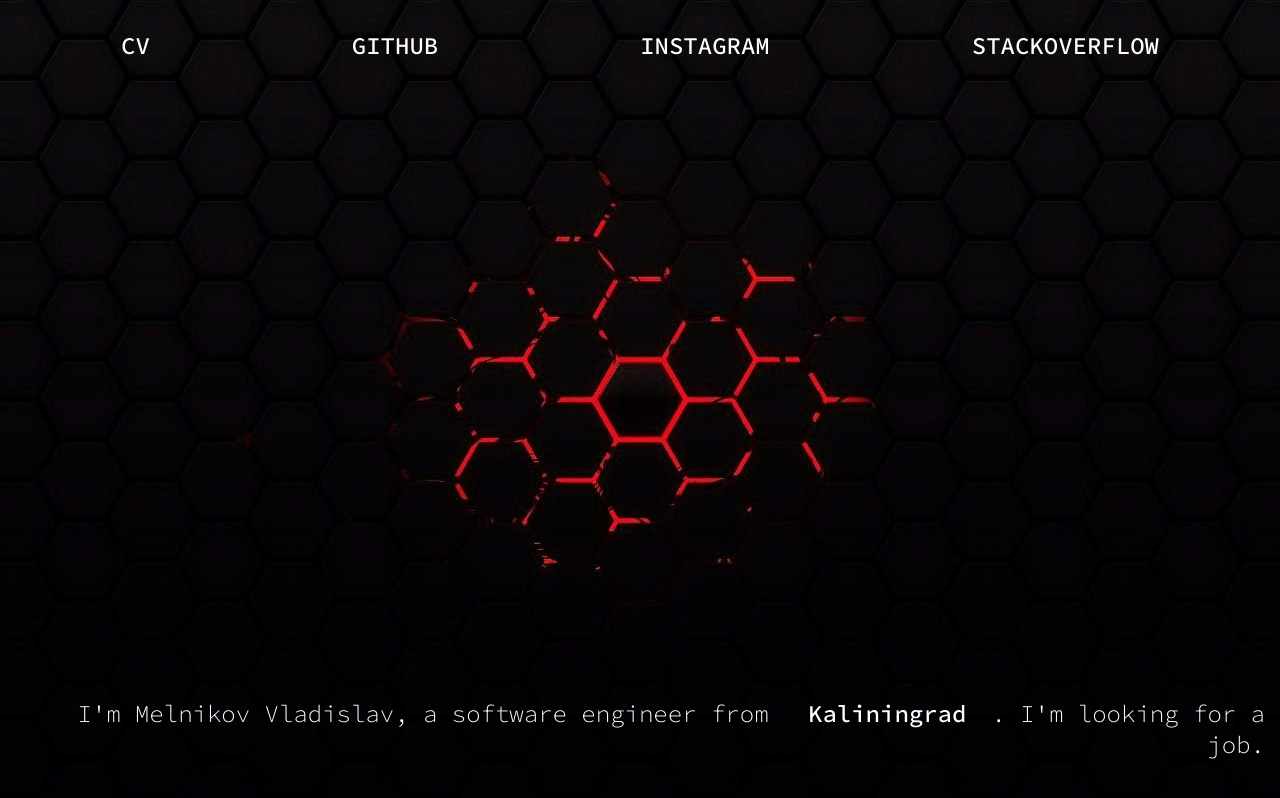
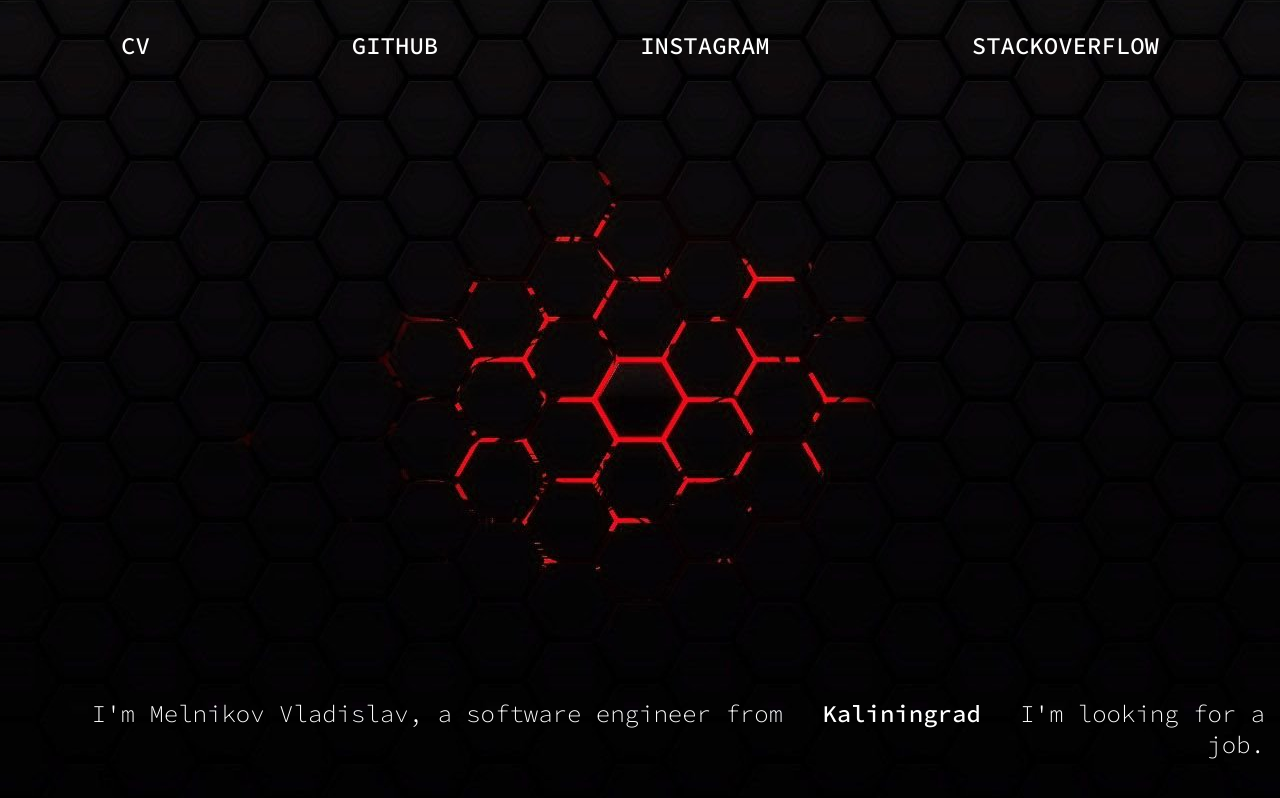
Before and after one commit to melnik10/melnikov, a plain HTML site: page index.html in a window 1280 px wide. Drawn offline with Linux system fonts and the light colour scheme.

Commit message:
refactor

```diff
--- a/index.html
+++ b/index.html
@@ -23,7 +23,7 @@
         </div>
     </header>
     <footer class="footer">
-        <span>I'm Melnikov Vladislav, a software engineer from <a href="https://www.google.ru/maps/place/%D0%9A%D0%B0%D0%BB%D0%B8%D0%BD%D0%B8%D0%BD%D0%B3%D1%80%D0%B0%D0%B4,+%D0%9A%D0%B0%D0%BB%D0%B8%D0%BD%D0%B8%D0%BD%D0%B3%D1%80%D0%B0%D0%B4%D1%81%D0%BA%D0%B0%D1%8F+%D0%BE%D0%B1%D0%BB./@54.7115893,20.3944905,12z/data=!3m1!4b1!4m5!3m4!1s0x46e33d8d4b7c21a9:0x5050960016126ed3!8m2!3d54.7104264!4d20.4522144?hl=ru" target="_blank" class="link" >Kaliningrad</a>. I'm looking for a job.</span>
+        <span>I'm Melnikov Vladislav, a software engineer from <a href="https://www.google.ru/maps/place/%D0%9A%D0%B0%D0%BB%D0%B8%D0%BD%D0%B8%D0%BD%D0%B3%D1%80%D0%B0%D0%B4,+%D0%9A%D0%B0%D0%BB%D0%B8%D0%BD%D0%B8%D0%BD%D0%B3%D1%80%D0%B0%D0%B4%D1%81%D0%BA%D0%B0%D1%8F+%D0%BE%D0%B1%D0%BB./@54.7115893,20.3944905,12z/data=!3m1!4b1!4m5!3m4!1s0x46e33d8d4b7c21a9:0x5050960016126ed3!8m2!3d54.7104264!4d20.4522144?hl=ru" target="_blank" class="link" >Kaliningrad</a> I'm looking for a job.</span>
     </footer>
 </body>
 
```
Also changed, not shown: 1 other file.
